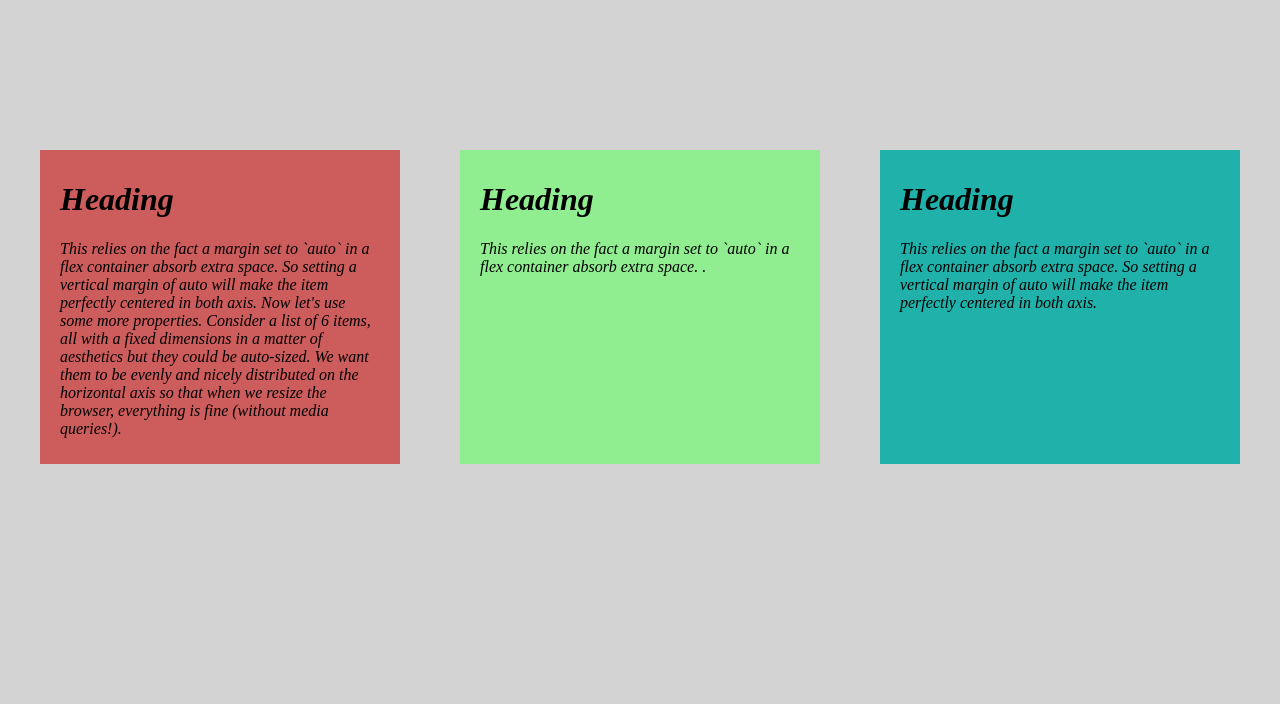
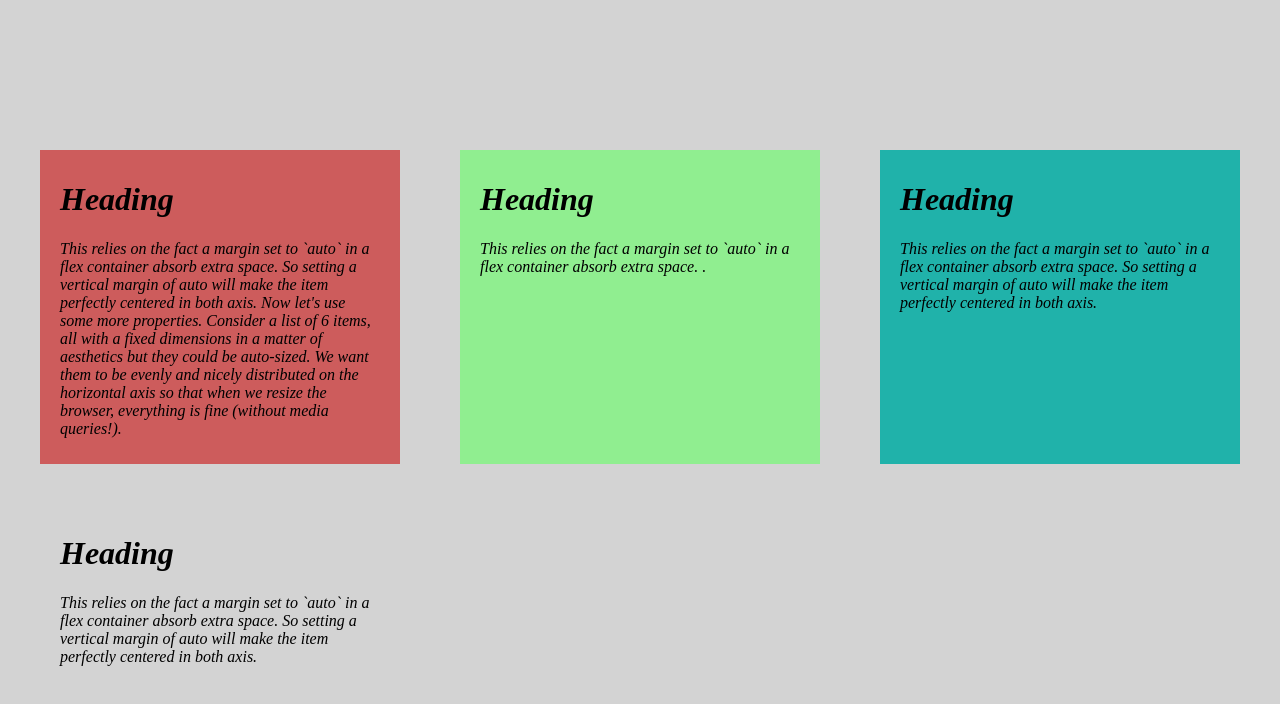
Before and after one commit to sofilime/my_first_repository, a plain HTML site: page tasks from Michal/my-example.html in a window 1280 px wide. Drawn offline with Linux system fonts and the light colour scheme.

Commit message:
flex-wrap: wrap;

```diff
--- a/tasks from Michal/my-example.html
+++ b/tasks from Michal/my-example.html
@@ -19,10 +19,12 @@
             max-width: 1200px;
 
             margin: 150px auto;
+            flex-wrap: wrap;
+
         }
 
         .flex-item {
-            flex-basis: 30%;
+            /*flex-basis: 30%;*/
             padding: 10px 20px;
             box-sizing: border-box;
 
@@ -30,6 +32,16 @@
 
             margin-bottom: 40px;
 
+            flex-basis: 100%;
+        }
+
+
+        @media (min-width: 900px) {
+
+            .flex-item {
+
+                flex-basis: 30%;
+            }
         }
 
         .flex-item:nth-child(1) {
@@ -45,11 +57,9 @@
 
         }
 
-        @media (min-width: 900px) {
-            .flexbox-container {
-                display: flex;
-                justify-content: space-between;
-            }
+        .flexbox-container {
+            display: flex;
+            justify-content: space-between;
         }
 
     </style>
@@ -72,6 +82,10 @@
         <p>This relies on the fact a margin set to `auto` in a flex container absorb extra space. So setting a vertical
             margin of auto will make the item perfectly centered in both axis.
         </p></div>
+    <div class="flex-item"><h1>Heading</h1>
+        <p>This relies on the fact a margin set to `auto` in a flex container absorb extra space. So setting a vertical
+            margin of auto will make the item perfectly centered in both axis.
+        </p></div>
 </div>
 </body>
 </html>
```
